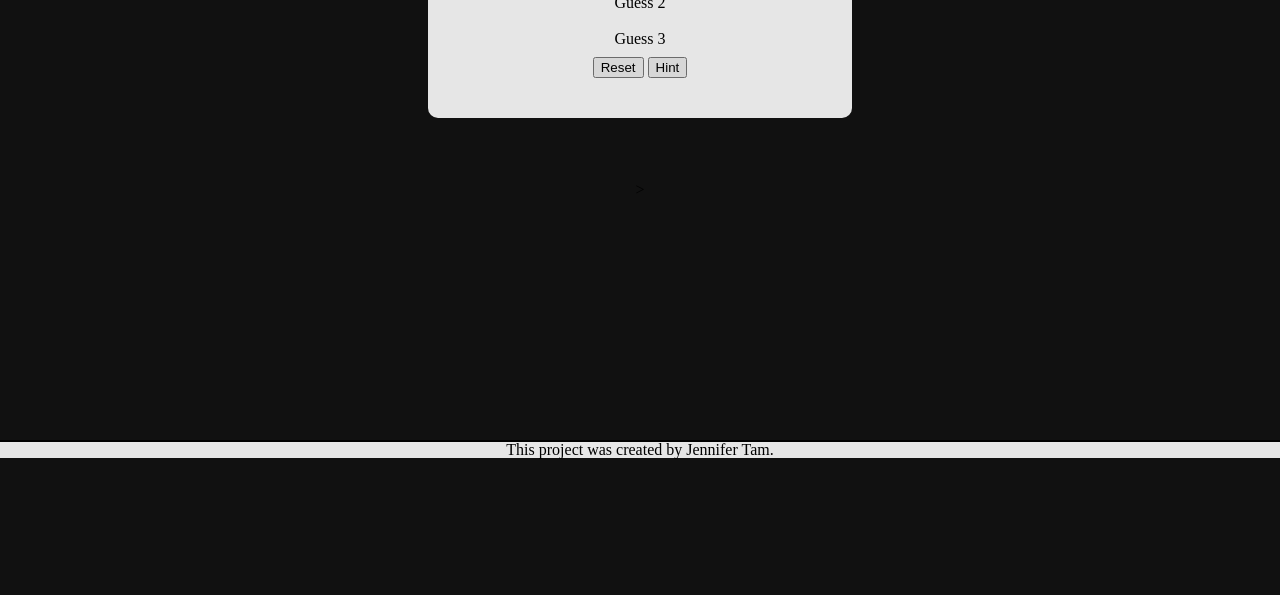
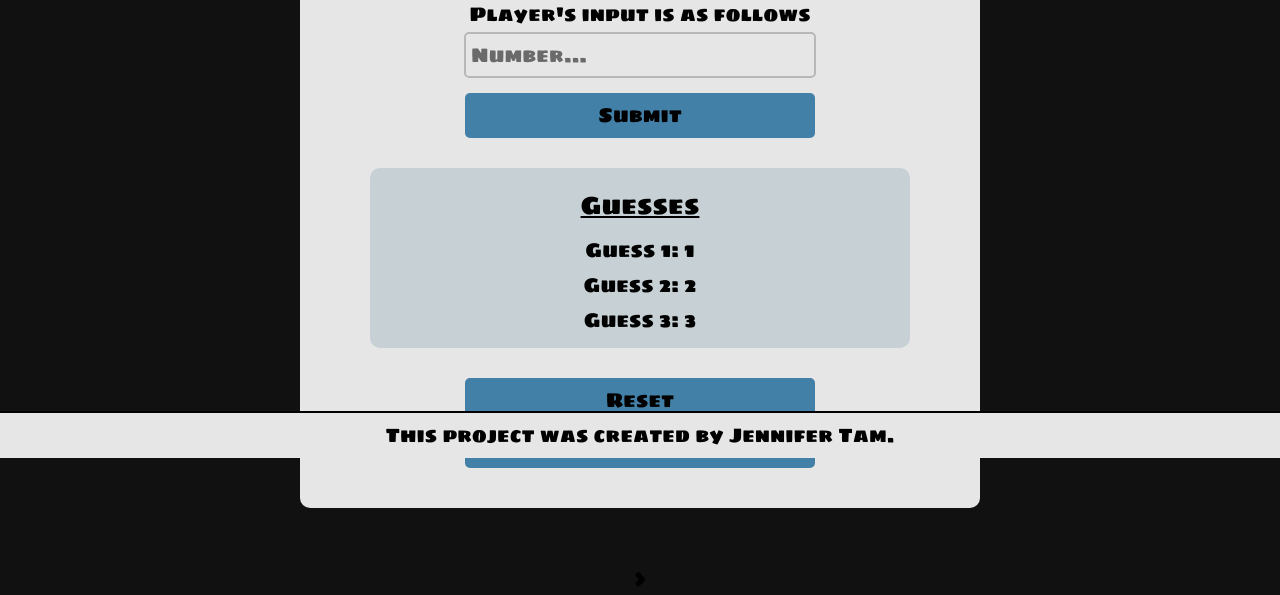
Before and after one commit to jenktam/Guessing-Game, a plain HTML site: page index.html in a window 1280 px wide. Shown: the part 342-937 px from the top of the page. Before the commit the page ends 800 px from the top, so only its background shows below. Drawn offline with Linux system fonts and the light colour scheme; a web font is replaced by a local one.

Commit message:
Updated buttons, design, layout

```diff
--- a/index.html
+++ b/index.html
@@ -2,8 +2,8 @@
 <html lang="en">
   <head>
     <title>Guessing Game</title>
-    <link rel="stylesheet" href="styles.css">
-
+    <link href="https://fonts.googleapis.com/css?family=Baloo+Bhaina|Bungee+Outline|Fredoka+One|Sigmar+One" rel="stylesheet">
+    <link rel="stylesheet" href="style.css">
   </head>
   <body>
 
@@ -23,6 +23,7 @@
               <h2>Player's input is as follows</h2>
               <form action="#" method="post">
                 <input type="text" placeholder="Number...">
+                <br>
                 <input type="submit" value="Submit">
             </form>
             </div>
@@ -30,9 +31,9 @@
             <div id='guesses'>
               <!-- unordered list of guesses -->
               <ul>Guesses</ul>
-                <li>Guess 1</li>
-                <li>Guess 2</li>
-                <li>Guess 3</li>
+                <li>Guess 1: 1</li>
+                <li>Guess 2: 2</li>
+                <li>Guess 3: 3</li>
             </div>
 
             <div id="menu-btns">
--- /dev/null
+++ b/style.css
@@ -0,0 +1,116 @@
+* {
+	vertical-align: baseline;
+	font-weight: inherit;
+	font-family: inherit;
+	font-style: inherit;
+	font-size: 20px;
+	border: 0 none;
+	outline: 0;
+	padding: 0;
+	margin: 0;
+  line-height: 15px;
+	}
+
+body{
+  background: url(images/background) dimgray;
+  opacity: 0.9;
+  width: 100%;
+  height: 100%;
+  background-color: #111;
+  background-position: 50%;
+  background-size: cover;
+  background-attachment: fixed;
+  /*font-family: 'Baloo Bhaina', cursive;*/
+  font-family: 'Sigmar One', cursive;
+}
+
+.container {
+  background: white;
+  width: 50%;
+  min-width: 600px;
+  margin: 0 auto;
+  padding: 20px 20px 40px;
+  border-radius: 10px;
+  margin: 5% auto;
+}
+
+h1 {
+  font-size: 5em;
+  line-height: 1em;
+  padding: 10px 0;
+}
+
+.center {
+  text-align: center;
+}
+
+ul {
+  list-style: none;
+  padding: 0;
+  text-decoration: underline;
+  font-size: 25px;
+  margin: 10px;
+}
+
+h2, ul, li {
+  padding: 10px 0;
+}
+
+img {
+  display: inline;
+  width: 200px;
+  height: 50%;
+}
+#footer {
+  width: 100%;
+  border-top: solid 2px black;
+  background-color: white;
+  position: fixed;
+  bottom: 0;
+  text-align: center;
+  padding: 15px 0;
+}
+
+#app {
+  text-align: center;
+}
+
+#guesses {
+  padding: 10px 0;
+  background: #dde8ec;
+  border-radius: 10px;
+  margin: 30px 50px;
+}
+
+input[type=text] {
+  padding:5px;
+  border:2px solid #ccc;
+  -webkit-border-radius: 5px;
+  border-radius: 5px;
+}
+
+button {
+    margin: 0 5%;
+}
+
+input[type="submit"] {
+    margin: 15px 0 0 0;
+}
+
+input[type=submit], button {
+  padding: 15px 100px;
+  background: #498eb9;
+  border: 0 none;
+  cursor: pointer;
+  -webkit-border-radius: 5px;
+  border-radius: 5px;
+  width: 350px;
+}
+
+input[type=submit]:hover, button:hover {
+  background: #117bbd;
+}
+
+li {
+  list-style-type: none;
+}
--- a/styles.css
+++ /dev/null
@@ -1,126 +0,0 @@
-/* http://meyerweb.com/eric/tools/css/reset/
-   v2.0 | 20110126
-*/
-
-html, body, div, span, applet, object, iframe,
-h1, h2, h3, h4, h5, h6, p, blockquote, pre,
-a, abbr, acronym, address, big, cite, code,
-del, dfn, em, img, ins, kbd, q, s, samp,
-small, strike, strong, sub, sup, tt, var,
-b, u, i, center,
-dl, dt, dd, ol, ul, li,
-fieldset, form, label, legend,
-table, caption, tbody, tfoot, thead, tr, th, td,
-article, aside, canvas, details, embed,
-figure, figcaption, footer, header, hgroup,
-menu, nav, output, ruby, section, summary,
-time, mark, audio, video {
-	margin: 0;
-	padding: 0;
-	border: 0;
-	font-size: 100%;
-	font: inherit;
-	vertical-align: baseline;
-}
-/* HTML5 display-role reset for older browsers */
-article, aside, details, figcaption, figure,
-footer, header, hgroup, menu, nav, section {
-	display: block;
-}
-body {
-	line-height: 1;
-}
-ol, ul {
-	list-style: none;
-}
-blockquote, q {
-	quotes: none;
-}
-blockquote:before, blockquote:after,
-q:before, q:after {
-	content: '';
-	content: none;
-}
-table {
-	border-collapse: collapse;
-	border-spacing: 0;
-}
-
-body{
-  background: url(images/background) dimgray;
-  opacity: 0.9;
-  width: 100%;
-  height: 100%;
-  background-color: #111;
-  background-position: 50%;
-  background-size: cover;
-  background-attachment: fixed;
-}
-
-.container {
-  background: white;
-  width: 30%;
-  margin: 0 auto;
-  padding: 20px 20px 40px;
-  border-radius: 10px;
-  margin: 5% auto;
-}
-
-h1 {
-    font-size: 50px;
-    padding: 10px 0;
-}
-
-.center {
-  text-align: center;
-}
-ul {
-    list-style: none;
-    padding: 0;
-}
-
-h2, ul, li {
-    padding: 10px 0;
-}
-
-img {
-    display: inline;
-    width: 200px;
-    height: 50%;
-}
-#footer {
-    width: 100%;
-    border-top: solid 2px black;
-    background-color: white;
-    position: fixed;
-    bottom: 0;
-    text-align: center;
-}
-
-#app {
-  text-align: center;
-}
-
-input[type=text] {
-    padding:5px;
-    border:2px solid #ccc;
-    -webkit-border-radius: 5px;
-    border-radius: 5px;
-}
-
-input[type=text]:focus {
-    border-color:#333;
-}
-
-input[type=submit] {
-    padding:5px 15px;
-    background:#ccc;
-    border:0 none;
-    cursor:pointer;
-    -webkit-border-radius: 5px;
-    border-radius: 5px;
-}
-
-li {
-  list-style-type: none;
-}
```
Also changed, not shown: images/523059_10150731197317395_911213914_n.jpg (added).
